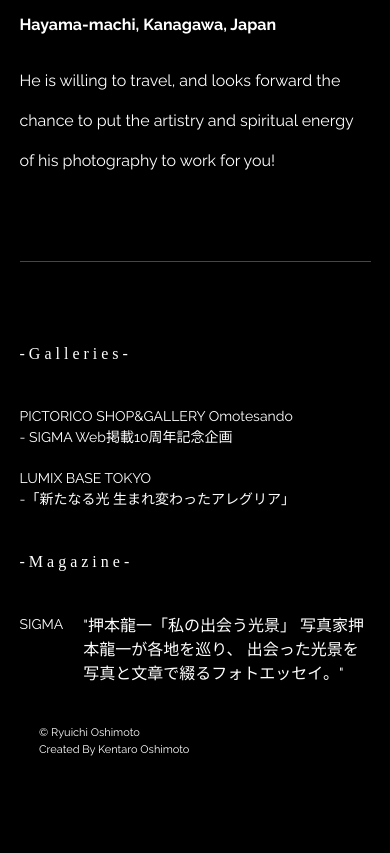
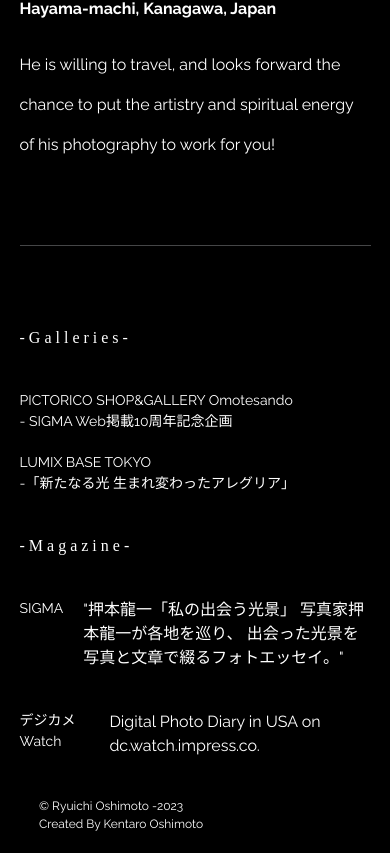
Before and after one commit to bap-ssbm/oshimoto.net, a Next.js app: page /about in a window 390 px wide. Shown: the part 1003-1856 px from the top of the page. Before the commit the page ends 1781 px from the top, so only its background shows below. Built offline with nearby package versions, Linux system fonts and the light colour scheme; a web font is replaced by a local one.

Commit message:
Add files via upload
add year to footer, fix logo height on mobile, add magazine in about page

```diff
--- a/app/components/about/Magazine.tsx
+++ b/app/components/about/Magazine.tsx
@@ -19,6 +19,15 @@
                     出会った光景を写真と文章で綴るフォトエッセイ。"
                 </a>
             </div>
+            <div className='flex space-x-5'>
+                <p className='text-[14px]'>
+                        デジカメWatch</p>
+                <a
+                className='hover:underline duration-300 transition'
+                href='https://dc.watch.impress.co.jp/cda/dialy/2007/06/27/6526.html'>
+                     Digital Photo Diary in USA on dc.watch.impress.co.
+                </a>
+            </div>
 
         </div>
     )
--- a/app/components/ui/Footer.tsx
+++ b/app/components/ui/Footer.tsx
@@ -10,10 +10,10 @@
 const Footer: FC<FooterProps> = ({ }) => {
 
     return (
-        <div className='px-[10%]  pt-[10%] pb-[5%] flex justify-between font-Raleway text-[11px]'>
+        <div className='px-[10%]  pt-[10%] pb-[5%] flex justify-between font-Raleway text-[12px]'>
             <div>
                 <p>
-                    © Ryuichi Oshimoto
+                    © Ryuichi Oshimoto -{new Date().getFullYear()}
                 </p>
                 <p>
                     Created By Kentaro Oshimoto
--- a/app/components/ui/Navbar/Navbar.tsx
+++ b/app/components/ui/Navbar/Navbar.tsx
@@ -39,7 +39,7 @@
         >
             <div className='flex md:flex-row items-center gap-10 w-full justify-between'>
                 <Link href="/">
-                    <img className='h-20' src='/images/ryuichi oshimoto white.png' alt='logo' />
+                    <img className='h-16 md:h-20' height={80} src='/images/ryuichi oshimoto white.png' alt='logo' />
                 </Link>
                 <button
                     onClick={() => {
```
